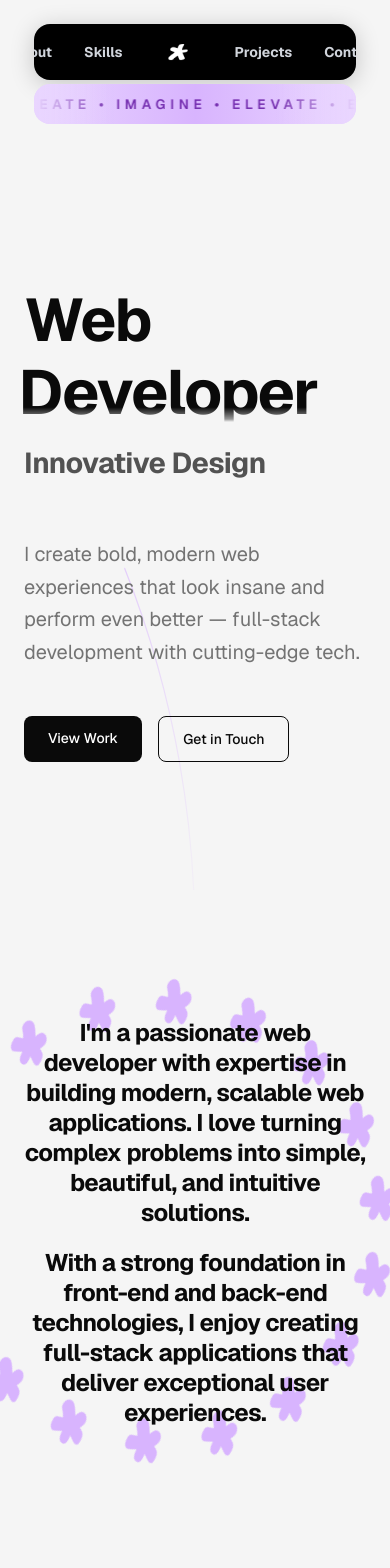
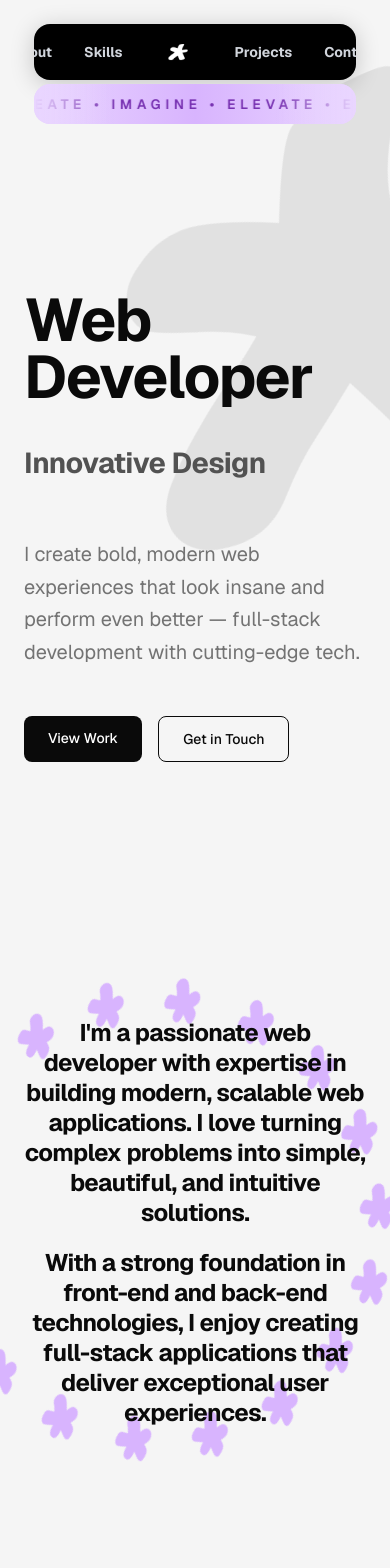
Before and after one commit to esqukev/portfolio, a Next.js app: page / in a window 390 px wide. Shown: the top 1568 px of the page. Built offline with nearby package versions, Linux system fonts and the light colour scheme.

Commit message:
Remove line to circle, asterisk fixed in first banner, floating project info below slider
Co-authored-by: Cursor <cursoragent@cursor.com>

```diff
--- a/app/globals.css
+++ b/app/globals.css
@@ -368,12 +368,6 @@ section[style*="z-index: 20"] > div > div:first-child h1 {
   overflow: visible !important;
 }
 
-/* Word diffuses toward asterisk circle */
-.hero-word-diffuse {
-  mask-image: linear-gradient(to bottom, black 75%, rgba(0,0,0,0.4) 95%, transparent 100%);
-  -webkit-mask-image: linear-gradient(to bottom, black 75%, rgba(0,0,0,0.4) 95%, transparent 100%);
-}
-
 /* Right asterisk - hover effect */
 .asterisk-right {
   color: #000;
@@ -675,6 +669,22 @@ section[style*="z-index: 20"] > div > div:first-child h1 {
   transition-delay: 0.3s;
 }
 
+/* Project info card - smooth transition on slide change */
+.project-info-card {
+  animation: projectInfoFade 0.45s cubic-bezier(0.4, 0, 0.2, 1) forwards;
+}
+
+@keyframes projectInfoFade {
+  from {
+    opacity: 0;
+    transform: translateY(8px);
+  }
+  to {
+    opacity: 1;
+    transform: translateY(0);
+  }
+}
+
 @media screen and (max-width: 991px) {
   .slider__main {
     position: relative;
--- a/app/page.tsx
+++ b/app/page.tsx
@@ -237,6 +237,7 @@ function horizontalLoop(
 
 export default function Home() {
   const [wordIndex, setWordIndex] = useState(0);
+  const [activeProjectIndex, setActiveProjectIndex] = useState(0);
   const wordRef = useRef<HTMLSpanElement>(null);
   const drawLineRef = useRef<HTMLDivElement>(null);
   const heroRef = useRef<HTMLElement>(null);
@@ -392,6 +393,7 @@ export default function Home() {
         currentEl = el;
         currentIndex = index;
         applyActive(el, index, true);
+        setActiveProjectIndex(index);
       },
     });
 
@@ -488,9 +490,9 @@ export default function Home() {
 
   return (
     <main className="min-h-screen bg-[#f5f5f5] text-[#0a0a0a] relative overflow-x-hidden">
-      {/* Asterisk - right edge, scrolls with page, hover effect */}
+      {/* Asterisk - right edge, fixed in first banner, hover effect */}
       <div
-        className="asterisk-right absolute right-0 top-1/2 z-0 select-none"
+        className="asterisk-right fixed right-0 top-1/2 z-0 select-none"
         style={{
           fontFamily: "var(--font-leckerli-one), cursive",
           fontSize: "1200px",
@@ -558,23 +560,10 @@ export default function Home() {
 
       {/* Hero Section */}
       <section ref={heroRef} id="home" className="pt-40 pb-32 px-6 lg:px-8 relative">
-        {/* Decorative line from word to asterisk circle (diffuses toward circle) */}
-        <div className="absolute left-0 right-0 top-0 bottom-0 pointer-events-none overflow-hidden">
-          <svg className="absolute w-full h-[600px]" style={{ top: "55%", left: "20%", width: "60%", height: "70vh" }} viewBox="0 0 400 600" preserveAspectRatio="none">
-            <defs>
-              <linearGradient id="lineGrad" x1="0%" y1="0%" x2="50%" y2="100%">
-                <stop offset="0%" stopColor="rgb(216, 180, 254)" stopOpacity="0.6" />
-                <stop offset="70%" stopColor="rgb(216, 180, 254)" stopOpacity="0.2" />
-                <stop offset="100%" stopColor="rgb(216, 180, 254)" stopOpacity="0" />
-              </linearGradient>
-            </defs>
-            <path d="M 80 20 Q 200 200 200 400 T 200 580" stroke="url(#lineGrad)" strokeWidth="2" fill="none" strokeLinecap="round" />
-          </svg>
-        </div>
         <div className="max-w-6xl mx-auto relative z-10">
           <h1 className="text-6xl md:text-8xl lg:text-[10rem] font-bold leading-[0.95] tracking-tight text-[#0a0a0a] animate-fade-in">
             Web{" "}
-            <span ref={wordRef} className="inline-block overflow-visible hero-word-diffuse">
+            <span ref={wordRef} className="inline-block overflow-visible">
               {ROTATING_WORDS[wordIndex]}
             </span>
           </h1>
@@ -731,6 +720,50 @@ export default function Home() {
             </div>
           </div>
         </div>
+        {/* Floating project info - syncs with active slide */}
+        <div className="max-w-6xl mx-auto mt-12 px-6 lg:px-0">
+          <div
+            key={activeProjectIndex}
+            className="project-info-card osmo-card rounded-2xl p-6 lg:p-8"
+          >
+            <h3 className="text-xl font-bold text-[#0a0a0a] mb-3">
+              {projects[activeProjectIndex]?.title}
+            </h3>
+            <p className="text-[#525252] text-sm mb-4 leading-relaxed">
+              {projects[activeProjectIndex]?.description}
+            </p>
+            <div className="flex flex-wrap gap-2 mb-4">
+              {projects[activeProjectIndex]?.technologies.map((tech) => (
+                <span
+                  key={tech}
+                  className="px-2.5 py-1 text-xs text-[#525252] rounded-md border border-[#e5e5e5] bg-[#fafafa]"
+                >
+                  {tech}
+                </span>
+              ))}
+            </div>
+            <div className="flex gap-6">
+              {projects[activeProjectIndex]?.link && projects[activeProjectIndex].link !== "#" && (
+                <a
+                  href={projects[activeProjectIndex].link}
+                  target="_blank"
+                  rel="noopener noreferrer"
+                  className="text-sm font-medium text-[#0a0a0a] hover:underline"
+                >
+                  Live Demo →
+                </a>
+              )}
+              <a
+                href={projects[activeProjectIndex]?.github}
+                target="_blank"
+                rel="noopener noreferrer"
+                className="text-sm font-medium text-[#0a0a0a] hover:underline"
+              >
+                GitHub →
+              </a>
+            </div>
+          </div>
+        </div>
       </section>
 
       {/* Contact Section */}
```
